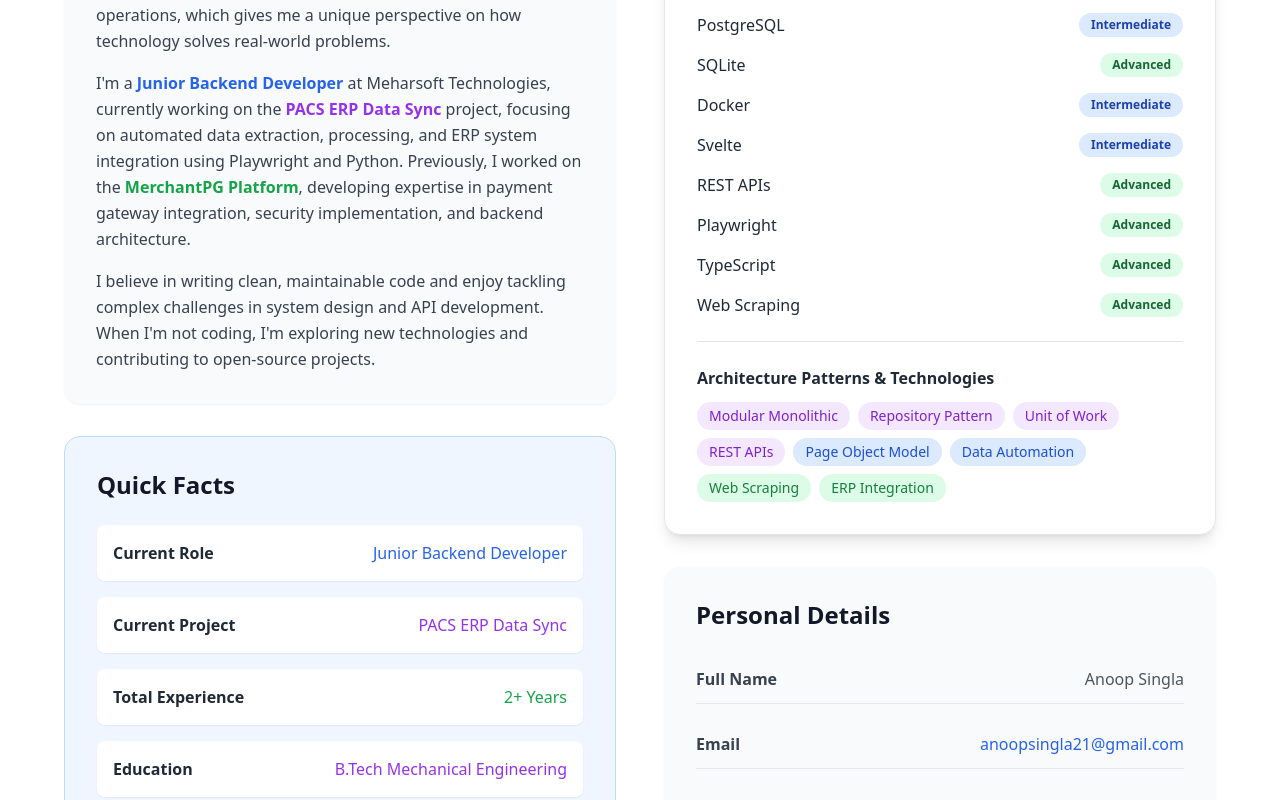
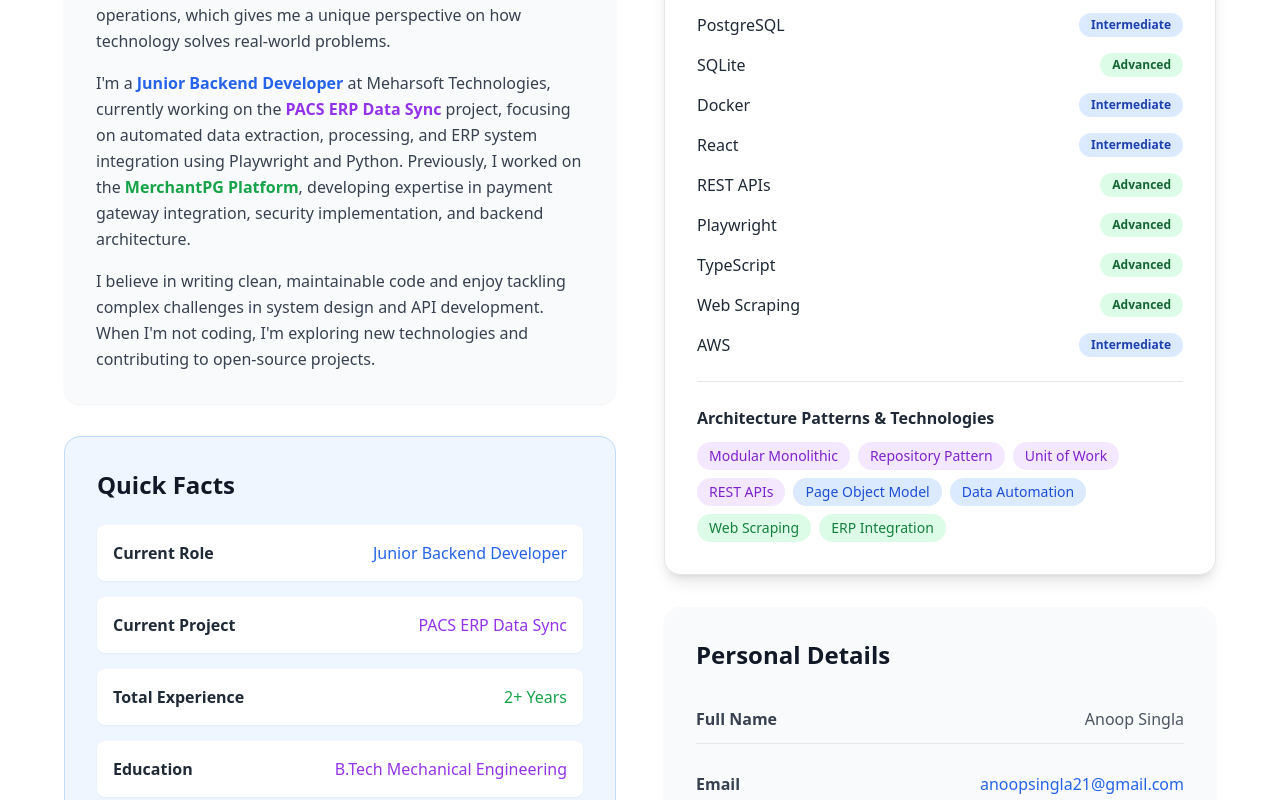
Before and after one commit to anoop-singla21/anoop-portfolio, a React (Create React App) app: page /#/ in a window 1280 px wide. Shown: the part 940-1740 px from the top of the page. Built offline with nearby package versions, Linux system fonts and the light colour scheme.

Commit message:
Update: Replace Svelte with React, add AWS, update CV to Anoop_CV_New

```diff
--- a/src/components/About.js
+++ b/src/components/About.js
@@ -8,11 +8,12 @@
     { name: 'PostgreSQL', level: 'Intermediate' },
     { name: 'SQLite', level: 'Advanced' },
     { name: 'Docker', level: 'Intermediate' },
-    { name: 'Svelte', level: 'Intermediate' },
+    { name: 'React', level: 'Intermediate' },
     { name: 'REST APIs', level: 'Advanced' },
     { name: 'Playwright', level: 'Advanced' },
     { name: 'TypeScript', level: 'Advanced' },
     { name: 'Web Scraping', level: 'Advanced' },
+    { name: 'AWS', level: 'Intermediate' },
   ];
 
   const interests = [
@@ -193,7 +194,7 @@
                   Get In Touch
                 </HashLink>
                 <a
-                  href="https://anoop-singla21.github.io/anoop-portfolio/Anoop_CV.pdf"
+                  href="https://anoop-singla21.github.io/anoop-portfolio/Anoop_CV_New.pdf"
                   className="inline-block px-8 py-3 bg-white text-blue-500 border-2 border-blue-500 rounded-lg font-semibold hover:bg-blue-50 transition-colors duration-300 shadow-lg hover:shadow-xl"
                 >
                   Download CV
--- a/src/components/Experience.js
+++ b/src/components/Experience.js
@@ -32,7 +32,7 @@
           ],
           technologies: {
             backend: ['Python', 'TypeScript', 'SQLite'],
-            frontend: ['Svelte'],
+            frontend: ['React'],
             devops: ['Chromium'],
             tools: ['Playwright', 'Page Object Model (POM)']
           },
@@ -109,8 +109,8 @@
           ],
           technologies: {
             backend: ['Python', 'FastAPI', 'PostgreSQL', 'Valkey (Redis)', 'Celery', 'WebSocket'],
-            frontend: ['Svelte', 'JavaScript', 'HTML/CSS', 'Tailwind CSS'],
-            devops: ['Docker', 'Nginx', 'Digital Ocean', 'Linux'],
+            frontend: ['React', 'JavaScript', 'HTML/CSS', 'Tailwind CSS'],
+            devops: ['Docker', 'Nginx', 'Digital Ocean', 'Linux', 'AWS'],
             tools: ['Git', 'ClickUp', 'Clockify', 'Razorpay SDK']
           },
           achievements: [
@@ -176,8 +176,8 @@
       ],
       technologies: {
         backend: ['Python', 'FastAPI', 'PostgreSQL', 'SQLite', 'Valkey (Redis)', 'Celery', 'WebSocket'],
-        frontend: ['Svelte', 'JavaScript', 'HTML/CSS', 'Tailwind CSS'],
-        devops: ['Docker', 'Nginx', 'Digital Ocean', 'Linux', 'Chromium'],
+        frontend: ['React', 'JavaScript', 'HTML/CSS', 'Tailwind CSS'],
+        devops: ['Docker', 'Nginx', 'Digital Ocean', 'Linux', 'Chromium', 'AWS'],
         tools: ['Git', 'Playwright', 'TypeScript', 'ClickUp', 'Clockify', 'Razorpay SDK']
       },
       achievements: [
--- a/src/components/Header.js
+++ b/src/components/Header.js
@@ -118,7 +118,7 @@
             </button>
 
             <a
-              href="https://anoop-singla21.github.io/anoop-portfolio/Anoop_CV.pdf"
+              href="https://anoop-singla21.github.io/anoop-portfolio/Anoop_CV_New.pdf"
               target="_blank"
               rel="noopener noreferrer"
               className="inline-block px-6 py-3 rounded-lg font-semibold text-center transition-all duration-300 bg-blue-500 text-white hover:bg-blue-600"
@@ -161,7 +161,7 @@
               </button>
 
               <a
-                href="https://anoop-singla21.github.io/anoop-portfolio/Anoop_CV.pdf"
+                href="https://anoop-singla21.github.io/anoop-portfolio/Anoop_CV_New.pdf"
                 target="_blank"
                 rel="noopener noreferrer"
                 onClick={closeMenu}
--- a/src/components/Hero.js
+++ b/src/components/Hero.js
@@ -19,7 +19,7 @@
               <HashLink smooth to="#contact" className="inline-block px-6 py-3 rounded-lg font-semibold text-center transition-all duration-300 bg-blue-500 text-white hover:bg-blue-600">
                 Get In Touch
               </HashLink>
-              <a href="https://anoop-singla21.github.io/anoop-portfolio/Anoop_CV.pdf" download className="inline-block px-6 py-3 rounded-lg font-semibold text-center transition-all duration-300 bg-transparent text-blue-500 border-2 border-blue-500 hover:bg-blue-500 hover:text-white">
+              <a href="https://anoop-singla21.github.io/anoop-portfolio/Anoop_CV_New.pdf" download className="inline-block px-6 py-3 rounded-lg font-semibold text-center transition-all duration-300 bg-transparent text-blue-500 border-2 border-blue-500 hover:bg-blue-500 hover:text-white">
                 Download CV
               </a>
             </div>
--- a/src/utils/constants.js
+++ b/src/utils/constants.js
@@ -9,7 +9,7 @@
   { id: 'contact', label: 'Contact' }
 ];
 
-export const CV_URL = 'https://anoop-singla21.github.io/anoop-portfolio/Anoop_CV.pdf';
+export const CV_URL = 'https://anoop-singla21.github.io/anoop-portfolio/Anoop_CV_New.pdf';
 export const CONTACT_API_URL = 'https://porfolio-backend-ach1.onrender.com/send-mail';
 
 // Format constants for contact form
```
Also changed, not shown: 2 other files (tests, documents, lock files or other folders).
